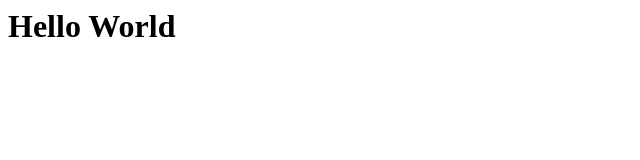
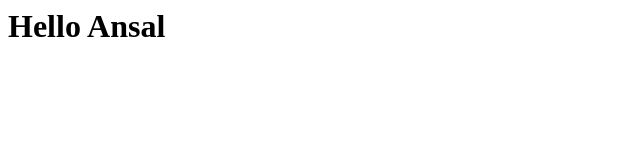
Before and after one commit to ansal-sajan/docker-jenkins-pipeline, a plain HTML site: page index.html in a window 1280 px wide. Shown: the full height of the page, 0-640 px from the left. Drawn offline with Linux system fonts and the light colour scheme.

Commit message:
Update index.html

```diff
--- a/index.html
+++ b/index.html
@@ -1 +1 @@
-<h1> Hello World </h1>
+<h1> Hello Ansal </h1>
```
